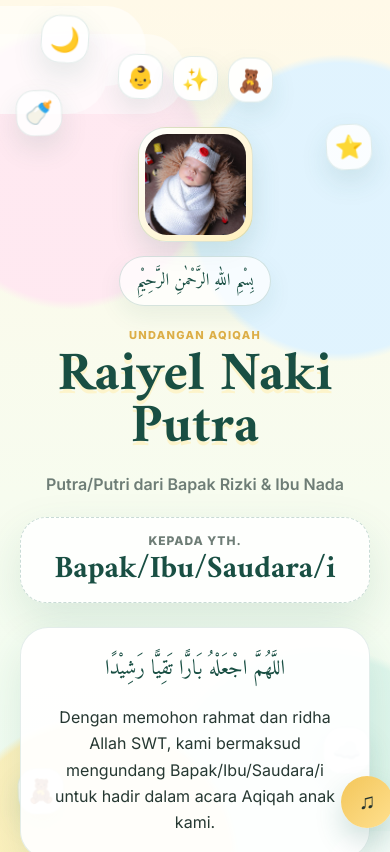
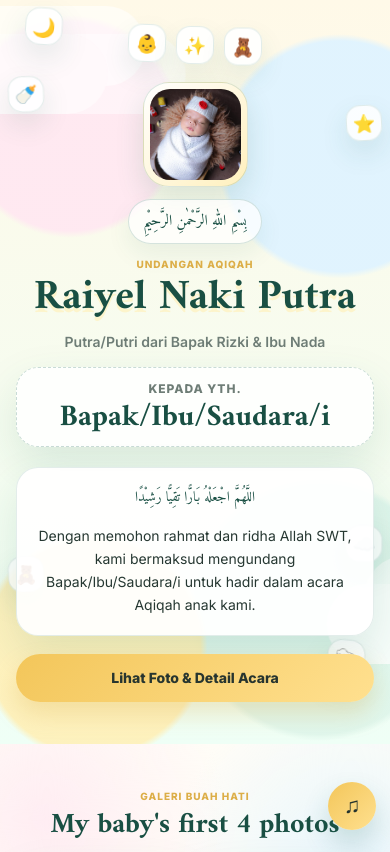
Before and after one commit to kolot13/undangan, a plain HTML site: page index.html in a window 390 px wide. Shown: the top 852 px of the page. Drawn offline with Linux system fonts and the light colour scheme.

Commit message:
Update style.css

```diff
--- a/style.css
+++ b/style.css
@@ -632,3 +632,296 @@ main {
     right: calc(50% - 198px);
   }
 }
+/* ================================
+   FIX TOTAL MOBILE FRIENDLY
+   tempel di paling bawah style.css
+   ================================ */
+
+html,
+body {
+  width: 100%;
+  max-width: 100%;
+  overflow-x: hidden;
+}
+
+body {
+  min-width: 0;
+  background: #fff8ea;
+}
+
+main {
+  width: 100%;
+  max-width: 430px;
+  margin: 0 auto;
+  overflow-x: hidden;
+  box-shadow: none;
+}
+
+img {
+  max-width: 100%;
+}
+
+/* khusus tampilan HP */
+@media (max-width: 480px) {
+  main {
+    width: 100%;
+    max-width: 100%;
+    margin: 0;
+  }
+
+  .section {
+    width: 100%;
+    padding: 46px 16px;
+  }
+
+  .hero {
+    min-height: auto;
+    padding-top: 28px;
+    padding-bottom: 42px;
+    justify-content: flex-start;
+  }
+
+  .hero-stickers {
+    margin-bottom: 10px;
+  }
+
+  .hero-stickers span {
+    width: 38px;
+    height: 38px;
+    font-size: 18px;
+    border-radius: 14px;
+  }
+
+  .cover-photo-wrap {
+    width: 105px !important;
+    height: 105px !important;
+    min-width: 105px !important;
+    max-width: 105px !important;
+    min-height: 105px !important;
+    max-height: 105px !important;
+    margin: 6px auto 12px !important;
+    padding: 6px !important;
+    border-radius: 26px !important;
+    overflow: hidden !important;
+    flex: 0 0 auto !important;
+  }
+
+  .cover-photo-wrap img {
+    width: 100% !important;
+    height: 100% !important;
+    object-fit: cover !important;
+    border-radius: 20px !important;
+    display: block !important;
+  }
+
+  .badge {
+    max-width: 100%;
+    font-size: 15px;
+    padding: 8px 14px;
+    margin-bottom: 14px;
+  }
+
+  .eyebrow,
+  .section-title p {
+    font-size: 10px;
+    letter-spacing: 0.1em;
+  }
+
+  .hero h1 {
+    width: 100%;
+    max-width: 100%;
+    font-size: 42px;
+    line-height: 0.98;
+    margin-bottom: 12px;
+    word-break: break-word;
+  }
+
+  .subtitle {
+    max-width: 100%;
+    font-size: 14px;
+    line-height: 1.55;
+    margin-bottom: 14px;
+  }
+
+  .guest-card,
+  .hero-card,
+  .quote-card,
+  .detail-card {
+    width: 100%;
+    max-width: 100%;
+    border-radius: 22px;
+  }
+
+  .guest-card {
+    padding: 13px 12px;
+    margin-bottom: 14px;
+  }
+
+  .guest-card strong {
+    font-size: 30px;
+    line-height: 1.05;
+    word-break: break-word;
+  }
+
+  .hero-card {
+    padding: 18px 16px;
+    margin-bottom: 18px;
+  }
+
+  .hero-card p {
+    font-size: 14px;
+  }
+
+  .arabic {
+    font-size: 19px;
+    line-height: 1.7;
+  }
+
+  .arabic.big {
+    font-size: 23px;
+  }
+
+  .primary-btn,
+  .secondary-btn {
+    width: 100%;
+    min-height: 48px;
+    padding: 0 16px;
+    font-size: 14px;
+  }
+
+  .section-title {
+    margin-bottom: 22px;
+  }
+
+  .section-title h2 {
+    font-size: 28px;
+    line-height: 1.12;
+  }
+
+  .photo-grid {
+    grid-template-columns: repeat(2, minmax(0, 1fr));
+    gap: 10px;
+  }
+
+  .photo-card {
+    min-width: 0;
+    border-radius: 20px;
+    padding: 7px;
+  }
+
+  .photo-frame {
+    border-radius: 15px;
+  }
+
+  .photo-card p {
+    font-size: 12px;
+  }
+
+  .detail-grid {
+    grid-template-columns: 1fr;
+    gap: 10px;
+  }
+
+  .detail-card {
+    padding: 18px 14px;
+  }
+
+  .countdown {
+    grid-template-columns: repeat(4, minmax(0, 1fr));
+    gap: 6px;
+  }
+
+  .countdown div {
+    min-width: 0;
+    padding: 11px 3px;
+    border-radius: 14px;
+  }
+
+  .countdown strong {
+    font-size: 20px;
+  }
+
+  .countdown span {
+    font-size: 10px;
+  }
+
+  .action-row {
+    grid-template-columns: 1fr;
+  }
+
+  .closing h2 {
+    font-size: 25px;
+  }
+
+  .float-item {
+    width: 36px;
+    height: 36px;
+    font-size: 18px;
+    border-radius: 14px;
+  }
+
+  .item-1 {
+    left: 8px;
+    top: 78px;
+  }
+
+  .item-2 {
+    right: 8px;
+    top: 105px;
+  }
+
+  .item-3 {
+    left: 8px;
+    bottom: 150px;
+  }
+
+  .item-4 {
+    right: 8px;
+    bottom: 175px;
+  }
+
+  .item-5 {
+    left: 26px;
+    top: 22px;
+  }
+
+  .item-6 {
+    right: 26px;
+    bottom: 50px;
+  }
+
+  .music-btn {
+    right: 14px !important;
+    bottom: 14px !important;
+    width: 48px;
+    height: 48px;
+  }
+}
+
+/* HP sangat kecil */
+@media (max-width: 340px) {
+  .section {
+    padding-left: 12px;
+    padding-right: 12px;
+  }
+
+  .hero h1 {
+    font-size: 36px;
+  }
+
+  .guest-card strong {
+    font-size: 26px;
+  }
+
+  .photo-grid {
+    grid-template-columns: 1fr;
+  }
+
+  .countdown strong {
+    font-size: 18px;
+  }
+
+  .countdown span {
+    font-size: 9px;
+  }
+}
```
